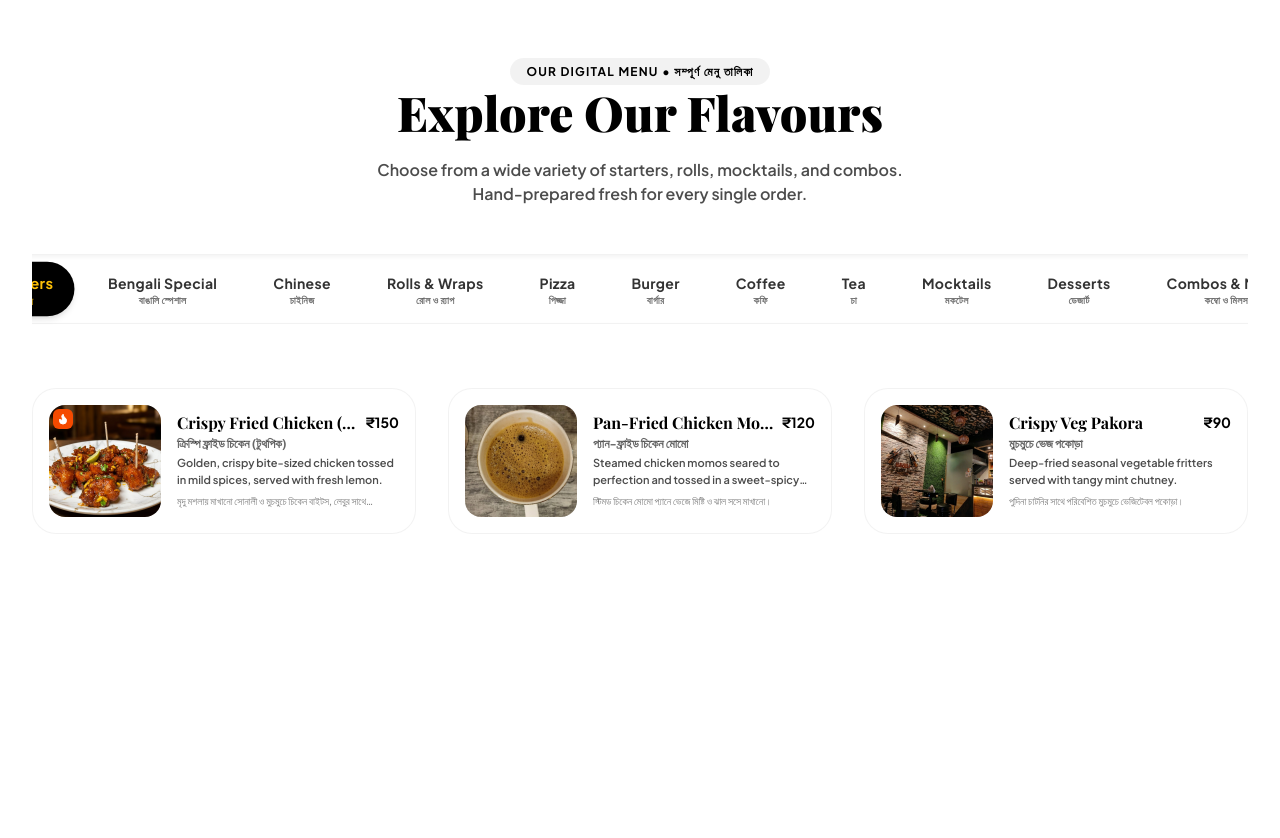
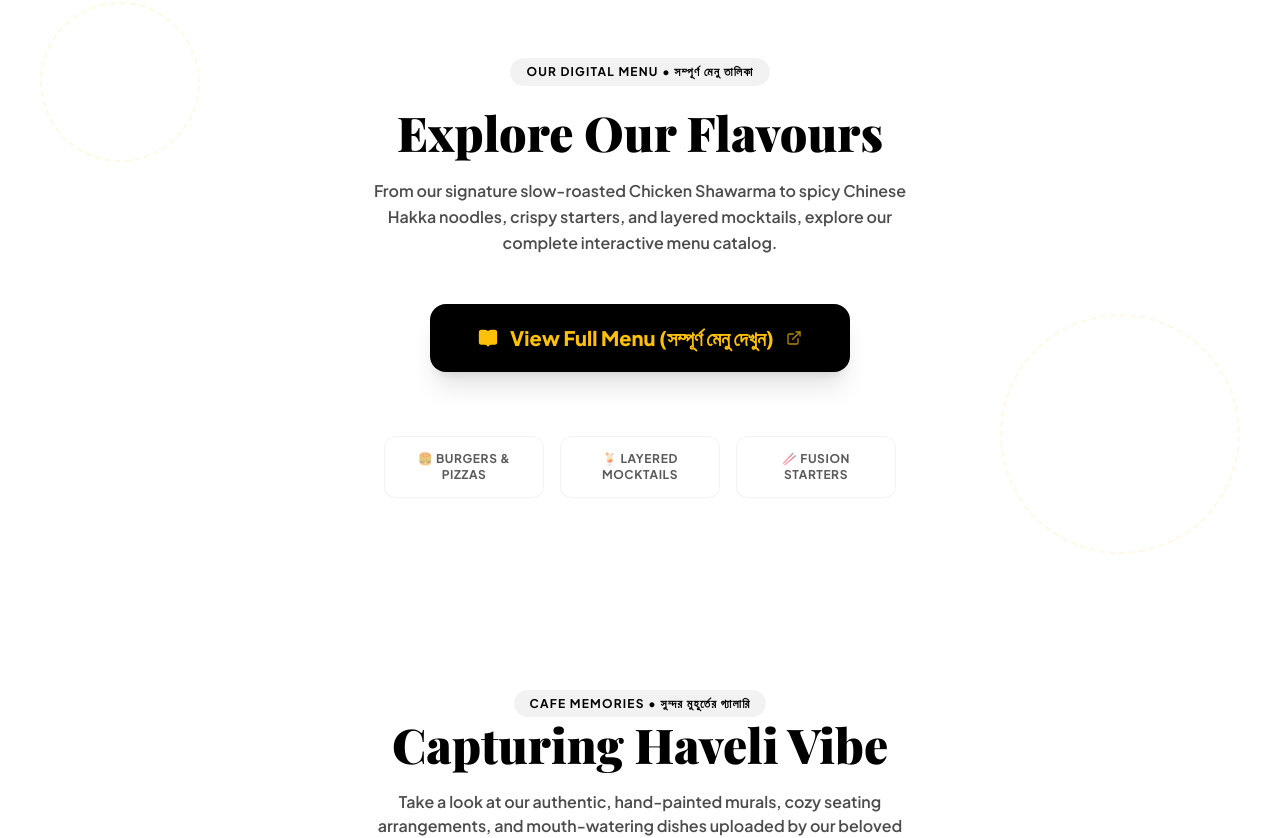
Before and after one commit to adeditsmsg-oss/havelicafe.com, a Next.js app: page / in a window 1280 px wide. Shown: the part 3428-4266 px from the top of the page. Built offline with nearby package versions, Linux system fonts and the light colour scheme; a web font is replaced by a local one.

Commit message:
Replace local digital menu listings with View Full Menu CTA button linking to external URL

```diff
--- a/src/components/DigitalMenu.tsx
+++ b/src/components/DigitalMenu.tsx
@@ -1,129 +1,66 @@
 'use client';
 
-import React, { useState } from 'react';
-import Image from 'next/image';
-import { motion, AnimatePresence } from 'framer-motion';
-import { Star, Flame, Award } from 'lucide-react';
-import { menuCategories, menuItems, MenuItem } from '../data/menuData';
+import React from 'react';
+import { motion } from 'framer-motion';
+import { ExternalLink, BookOpen } from 'lucide-react';
 
 export default function DigitalMenu() {
-  const [activeCategory, setActiveCategory] = useState('starters');
+  return (
+    <section className="py-24 bg-brand-cream dark:bg-black relative overflow-hidden transition-colors duration-300" id="menu">
+      {/* Decorative background grid elements */}
+      <div className="absolute inset-0 z-0 opacity-10 dark:opacity-5 pointer-events-none">
+        <div className="absolute top-10 left-10 w-40 h-40 rounded-full border-2 border-dashed border-brand-yellow" />
+        <div className="absolute bottom-10 right-10 w-60 h-60 rounded-full border-2 border-dashed border-brand-yellow" />
+      </div>
 
-  const filteredItems = menuItems.filter((item) => item.category === activeCategory);
-
-  return (
-    <section className="py-24 bg-white relative overflow-hidden" id="menu">
-      <div className="max-w-7xl mx-auto px-4 sm:px-6 lg:px-8">
+      <div className="max-w-4xl mx-auto px-4 sm:px-6 lg:px-8 relative z-10 text-center space-y-8">
 
         {/* Section Header */}
-        <div className="text-center max-w-3xl mx-auto mb-12 space-y-4">
-          <span className="font-sans font-bold text-xs uppercase tracking-widest text-brand-burgundy bg-brand-burgundy/5 px-4 py-1.5 rounded-full">
+        <div className="space-y-4">
+          <span className="font-sans font-bold text-xs uppercase tracking-widest text-brand-burgundy dark:text-brand-yellow bg-brand-burgundy/5 dark:bg-brand-yellow/10 px-4 py-1.5 rounded-full inline-block">
             Our Digital Menu • সম্পূর্ণ মেনু তালিকা
           </span>
-          <h2 className="font-serif font-black text-3xl sm:text-4xl lg:text-5xl text-brand-burgundy leading-tight">
+          <h2 className="font-serif font-black text-3xl sm:text-4xl lg:text-5xl text-brand-burgundy dark:text-brand-yellow leading-tight">
             Explore Our Flavours
           </h2>
-          <p className="font-sans text-sm sm:text-base text-brand-dark/70 font-semibold max-w-xl mx-auto">
-            Choose from a wide variety of starters, rolls, mocktails, and combos. Hand-prepared fresh for every single order.
+          <p className="font-sans text-sm sm:text-base text-brand-dark/70 dark:text-brand-dark/60 font-semibold max-w-xl mx-auto leading-relaxed">
+            From our signature slow-roasted Chicken Shawarma to spicy Chinese Hakka noodles, crispy starters, and layered mocktails, explore our complete interactive menu catalog.
           </p>
         </div>
 
-        {/* Category Tabs (Horizontal Scrollable on Mobile) */}
-        <div className="flex justify-start md:justify-center overflow-x-auto pb-4 mb-12 no-scrollbar px-2 -mx-4 md:mx-0">
-          <div className="flex space-x-3 md:space-x-4 bg-brand-cream/80 p-2 rounded-2xl md:rounded-full border border-brand-burgundy/5 whitespace-nowrap shadow-inner">
-            {menuCategories.map((category) => (
-              <button
-                key={category.id}
-                onClick={() => setActiveCategory(category.id)}
-                className={`px-5 py-2.5 rounded-xl md:rounded-full text-sm font-bold tracking-wide transition-all duration-300 ${
-                  activeCategory === category.id
-                    ? 'bg-brand-burgundy text-brand-yellow shadow-md transform scale-105'
-                    : 'text-brand-dark/80 hover:text-brand-burgundy hover:bg-brand-burgundy/5'
-                }`}
-              >
-                <div className="flex flex-col items-center">
-                  <span>{category.nameEn}</span>
-                  <span className="text-[10px] font-semibold opacity-70 leading-none mt-0.5">
-                    {category.nameBn}
-                  </span>
-                </div>
-              </button>
-            ))}
+        {/* Big Conversion Button */}
+        <motion.div
+          initial={{ opacity: 0, y: 15 }}
+          whileInView={{ opacity: 1, y: 0 }}
+          viewport={{ once: true }}
+          transition={{ duration: 0.5 }}
+          className="pt-4"
+        >
+          <a
+            href="https://adeditsmsg-oss.github.io/haveli-cafe-menu/"
+            target="_blank"
+            rel="noopener noreferrer"
+            className="inline-flex items-center space-x-3 px-8 md:px-12 py-5 rounded-2xl bg-brand-burgundy text-brand-yellow dark:border dark:border-brand-yellow/20 font-black text-lg md:text-xl shadow-xl hover:shadow-brand-yellow/10 transition-all duration-300 hover:scale-105 hover-lift"
+          >
+            <BookOpen className="w-5 h-5 fill-current" />
+            <span>View Full Menu (সম্পূর্ণ মেনু দেখুন)</span>
+            <ExternalLink className="w-4 h-4 opacity-70" />
+          </a>
+        </motion.div>
+
+        {/* Categories quick info badges */}
+        <div className="pt-8 grid grid-cols-2 sm:grid-cols-3 gap-4 max-w-lg mx-auto text-xs text-brand-dark/65 dark:text-brand-dark/50 font-bold uppercase tracking-wider">
+          <div className="bg-white dark:bg-brand-cream/5 py-3.5 px-4 rounded-xl border border-brand-burgundy/5 dark:border-brand-yellow/5">
+            🍔 Burgers & Pizzas
+          </div>
+          <div className="bg-white dark:bg-brand-cream/5 py-3.5 px-4 rounded-xl border border-brand-burgundy/5 dark:border-brand-yellow/5">
+            🍹 Layered Mocktails
+          </div>
+          <div className="bg-white dark:bg-brand-cream/5 py-3.5 px-4 rounded-xl border border-brand-burgundy/5 dark:border-brand-yellow/5 col-span-2 sm:col-span-1">
+            🥢 Fusion Starters
           </div>
         </div>
 
-        {/* Menu Items Grid */}
-        <div className="min-h-[400px]">
-          <motion.div
-            layout
-            className="grid grid-cols-1 md:grid-cols-2 lg:grid-cols-3 gap-8"
-          >
-            <AnimatePresence mode="popLayout">
-              {filteredItems.map((item) => (
-                <motion.div
-                  layout
-                  initial={{ opacity: 0, scale: 0.95 }}
-                  animate={{ opacity: 1, scale: 1 }}
-                  exit={{ opacity: 0, scale: 0.95 }}
-                  transition={{ duration: 0.3 }}
-                  key={item.id}
-                  className="bg-brand-cream/30 rounded-3xl p-4 border border-brand-burgundy/5 flex space-x-4 items-center group hover:bg-white hover:shadow-md transition-all duration-300"
-                >
-                  {/* Food Image */}
-                  <div className="relative w-28 h-28 rounded-2xl overflow-hidden flex-shrink-0 bg-brand-cream">
-                    <Image
-                      src={item.image}
-                      alt={item.nameEn}
-                      fill
-                      className="object-cover group-hover:scale-105 transition-transform duration-500"
-                    />
-                    {/* Badge Overlay */}
-                    {item.isPopular && (
-                      <div className="absolute top-1 left-1 bg-orange-600 text-white rounded-md p-1 shadow-md">
-                        <Flame className="w-3 h-3 fill-current" />
-                      </div>
-                    )}
-                    {item.isChefSpecial && (
-                      <div className="absolute top-1 left-1 bg-brand-burgundy text-brand-yellow rounded-md p-1 shadow-md">
-                        <Award className="w-3 h-3" />
-                      </div>
-                    )}
-                  </div>
-
-                  {/* Food Text */}
-                  <div className="flex-grow flex flex-col justify-between py-1 min-w-0">
-                    <div className="space-y-1">
-                      <div className="flex justify-between items-start space-x-2">
-                        <h3 className="font-serif font-bold text-base text-brand-burgundy leading-snug truncate group-hover:text-brand-burgundy/90 transition-colors">
-                          {item.nameEn}
-                        </h3>
-                        <span className="font-sans font-bold text-sm text-brand-burgundy flex-shrink-0">
-                          ₹{item.price}
-                        </span>
-                      </div>
-                      <h4 className="font-sans font-bold text-xs text-brand-dark/60 leading-none">
-                        {item.nameBn}
-                      </h4>
-                      <p className="font-sans text-[11px] text-brand-dark/70 leading-relaxed font-semibold line-clamp-2 mt-1">
-                        {item.descriptionEn}
-                      </p>
-                      <p className="font-sans text-[10px] text-brand-dark/50 leading-relaxed font-medium line-clamp-1">
-                        {item.descriptionBn}
-                      </p>
-                    </div>
-                  </div>
-                </motion.div>
-              ))}
-            </AnimatePresence>
-          </motion.div>
-
-          {/* Empty state (safety fall-back) */}
-          {filteredItems.length === 0 && (
-            <div className="text-center py-20 text-brand-dark/50 font-medium">
-              No items listed in this category yet. Please check back later!
-            </div>
-          )}
-        </div>
       </div>
     </section>
   );
```
